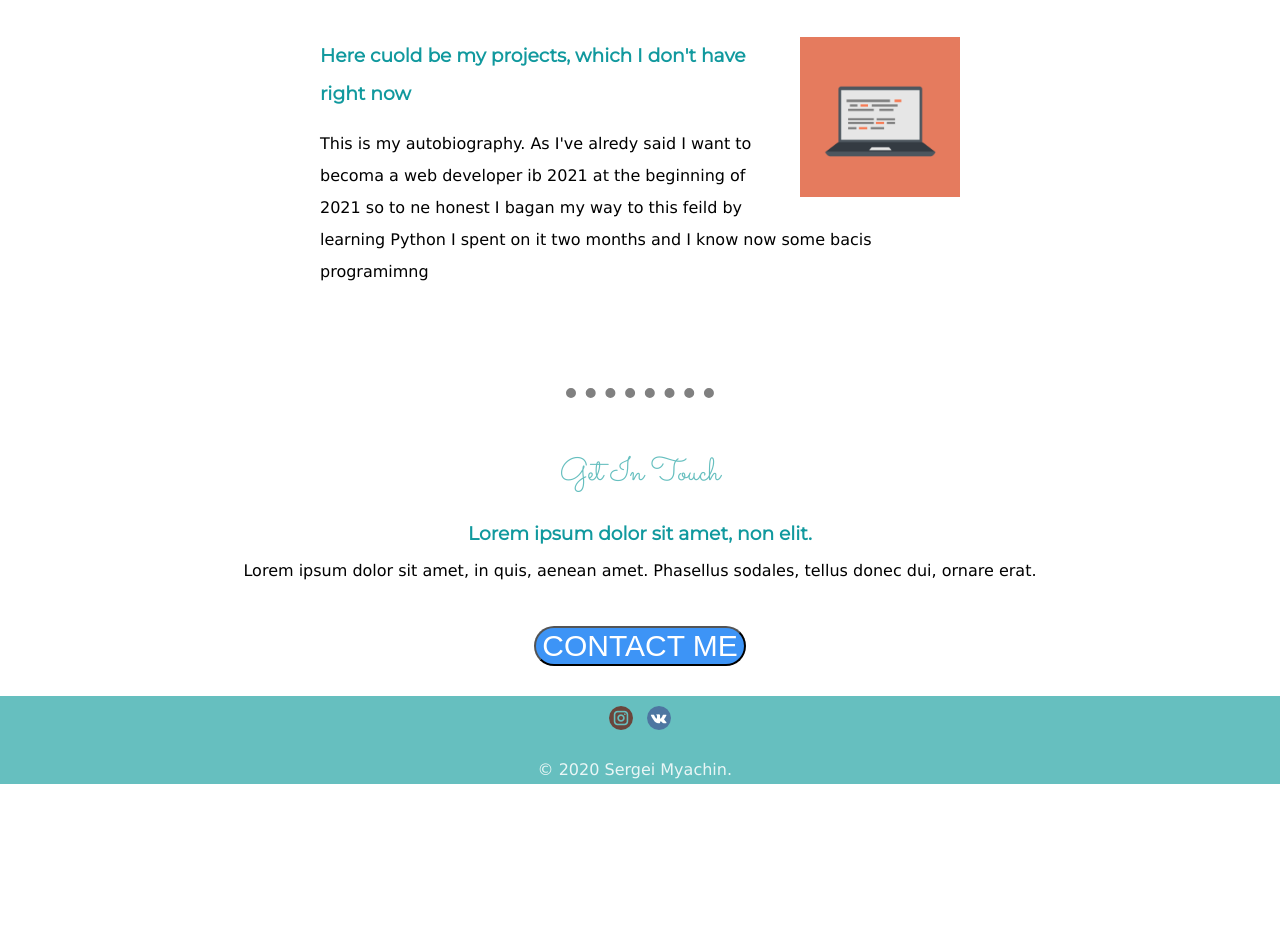
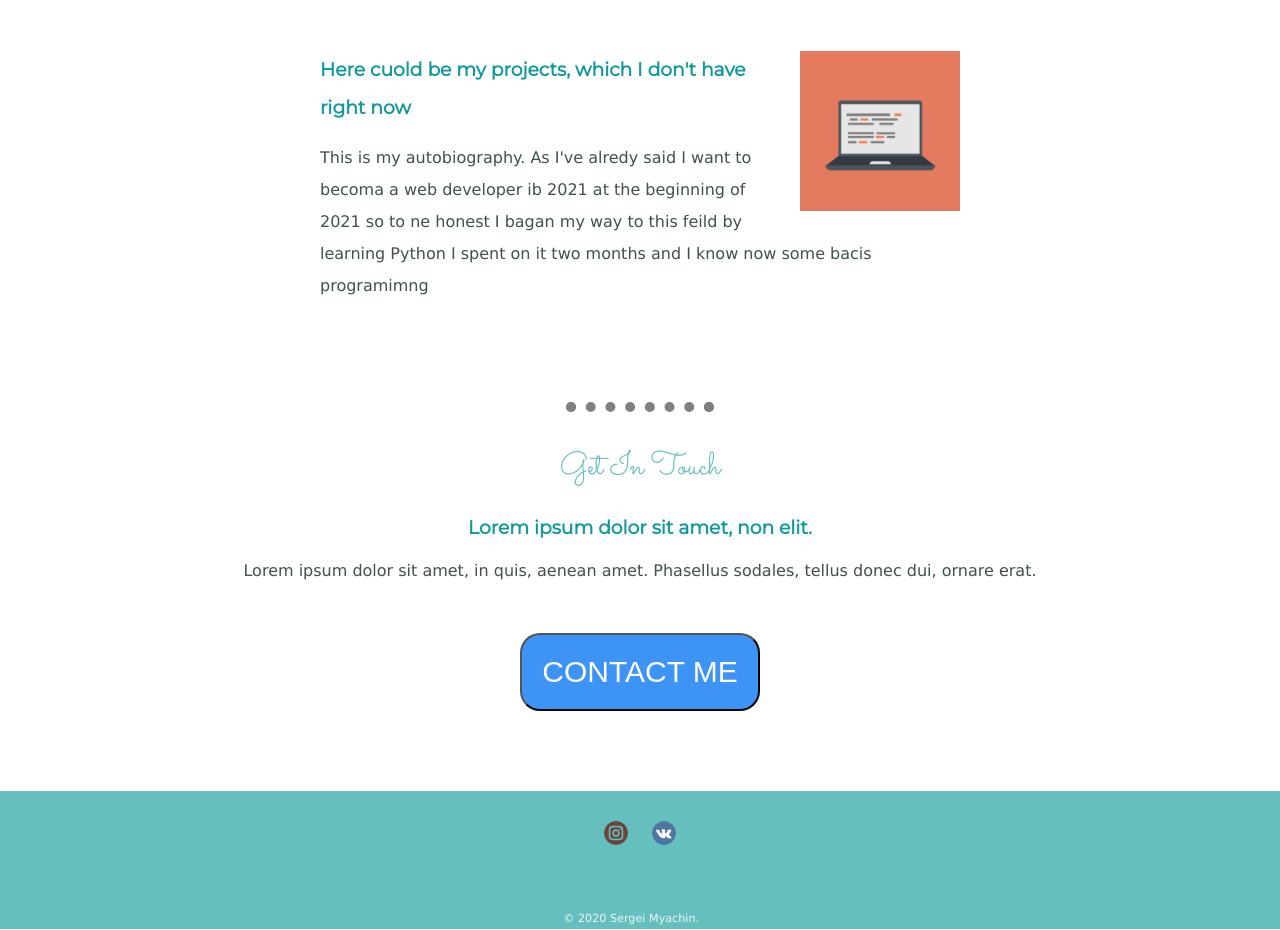
Before and after one commit to matt6852/matt6852.github.io, a plain HTML site: page First CSS project/index.html in a window 1280 px wide. Shown: the part 1520-2450 px from the top of the page. Before the commit the page ends 2304 px from the top, so only its background shows below. Drawn offline with Linux system fonts and the light colour scheme.

Commit message:
Update styles.css

```diff
--- a/First CSS project/css-folder/styles.css
+++ b/First CSS project/css-folder/styles.css
@@ -1,4 +1,5 @@
 body{
+    color: #40514e;
     margin: 0;
     text-align: center;
     font-family: Arial, Helvetica, sans-serif;
@@ -22,6 +23,9 @@ h3{
 
 
 }
+.middle-container{
+    margin: 50px auto;
+}
 
 h1{
 
@@ -29,11 +33,11 @@ h1{
     font-family: 'Sacramento', cursive;
     font-size: 562.5%;
     margin: 50px auto 0 auto;
-    line-height: 2;
+
 }
 p{
     font-family: Verdana, Geneva, Tahoma, sans-serif;
-
+    line-height: 2;
 
 }
 
@@ -61,11 +65,11 @@ p{
     bottom: 300px;
 
 }
-.
+
 .footer-link{
     position: relative;
     margin-right: 10px;
-    ;
+
 }
 .footer-link1{
     position: relative;
@@ -99,18 +103,15 @@ p{
 hr{
     width: 10%;
     border: dotted 10px;
-    padding: 10px;
     color: gray;
-
-    border-left: none;
-    border-right: none;
     border-bottom: none;
 }
 .bottom-container{
-    padding-top: 10px;
+    padding-top: 30px;
     background-color: #66BFBF;
-    padding-bottom: 50px;
+    padding-bottom: 80px;
     position: relative;
+    margin-bottom: 0px;
 
 
 }
@@ -121,21 +122,27 @@ hr{
     margin-bottom: 30px;
     margin-top: 30px;
     border-radius: 20px;
-    background-color:#3D94F6; ;
+    background-color:#3D94F6;
+    padding: 20px;
 
 }
-
+.butt:hover{
+    background-color: lightcoral;
+}
 .mmm{
     color:#EAF6F6 ;
     position: absolute;
-    margin-left: 42%;
-    margin-top: 2%;
+    margin-left: 44%;
+    margin-top: 3%;
+    font-size: 0.70rem;
+    padding-top: 20px;
+
+
 
 
 }
 .par{
     margin: 50px auto 100px ;
-    width: 50%;
-    text-align: center;
+    width: 30%;
     line-height: 2;
 }
```
